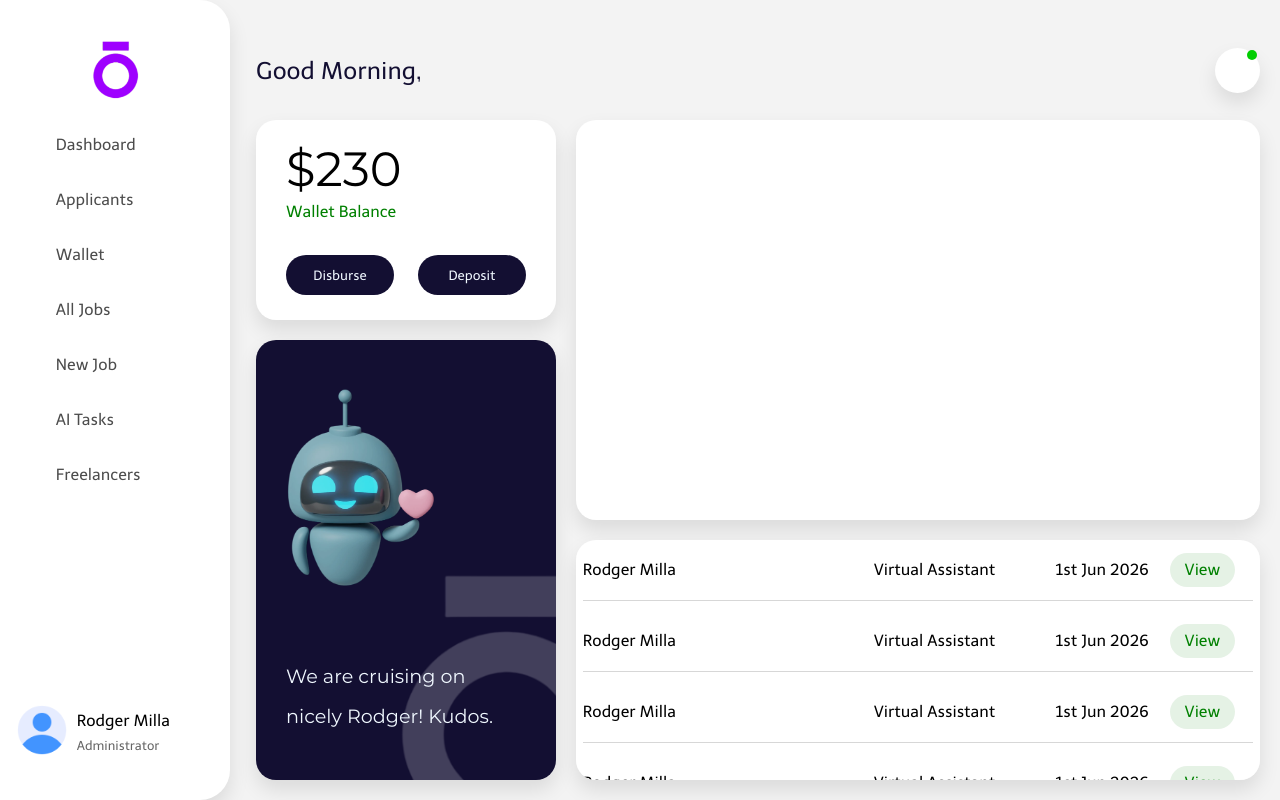
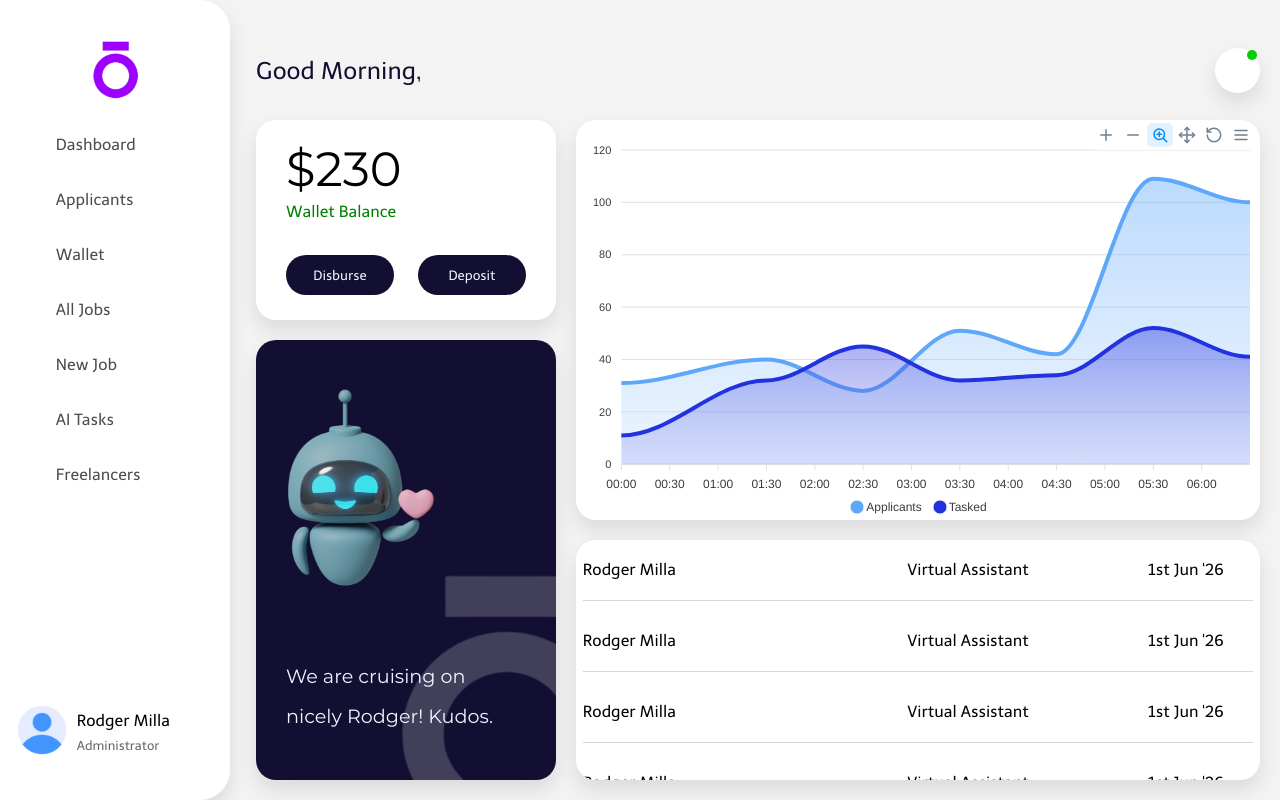
Before and after one commit to RodgerMillaDev/SolaraV2, a React (Create React App) app: page /Admin in a window 1280 px wide. Built offline with nearby package versions, Linux system fonts and the light colour scheme; some icons are missing.

Commit message:
Admin Dash Ui done

```diff
--- a/package.json
+++ b/package.json
@@ -11,6 +11,7 @@
     "@testing-library/react": "^16.3.0",
     "@testing-library/user-event": "^13.5.0",
     "aos": "^2.3.4",
+    "apexcharts": "^5.3.6",
     "firebase": "^12.7.0",
     "gsap": "^3.14.2",
     "ldrs": "^1.1.9",
--- a/src/components/admin/dashdrawer.jsx
+++ b/src/components/admin/dashdrawer.jsx
@@ -1,8 +1,55 @@
 import "../../css/admindash.css"
 import bubble from "../../media/whiteFav.png"
+import ApexCharts from "apexcharts"
 
 import heartRobot from "../../media/heartRobot.png"
+import { useEffect, useRef } from "react"
 function AdminDashDrawer(){
+
+    const adminGraph = useRef(null)
+
+    useEffect(()=>{
+    var options = {
+          series: [{
+          name: 'Applicants',
+          data: [31, 40, 28, 51, 42, 109, 100]
+        }, {
+          name: 'Tasked',
+          data: [11, 32, 45, 32, 34, 52, 41]
+        }],
+        colors:[
+            "#5EA7FA",
+            "#2332DF"
+
+        ],
+          chart: {
+          height: 400,
+          type: 'area'
+        },
+        dataLabels: {
+          enabled: false
+        },
+
+        stroke: {
+          curve: 'smooth'
+        },
+        xaxis: {
+          type: 'datetime',
+          categories: ["2018-09-19T00:00:00.000Z", "2018-09-19T01:30:00.000Z", "2018-09-19T02:30:00.000Z", "2018-09-19T03:30:00.000Z", "2018-09-19T04:30:00.000Z", "2018-09-19T05:30:00.000Z", "2018-09-19T06:30:00.000Z"]
+        },
+        tooltip: {
+          x: {
+            format: 'dd/MM/yy HH:mm'
+          },
+        },
+        };
+var chart = new ApexCharts(adminGraph.current, options);
+
+chart.render();
+
+    },[])
+
+
     return (
         <div className="adminDashDrawerPulled">
             <div className="admin-dashLeft">
@@ -30,6 +77,9 @@ function AdminDashDrawer(){
             </div>
             <div className="admin-dashRight">
                 <div className="adminGraph">
+                    <div className="adminGraphCont" ref={adminGraph}>
+
+                    </div>
 
                 </div>
                 <div className="adminApplicants">
@@ -45,12 +95,10 @@ function AdminDashDrawer(){
 
                         </div>
                         <div className="apDate">
-                            <p>1st Jun 2026</p>
+                            <p>1st Jun '26</p>
 
                         </div>
-                        <div className="apAction">
-                            <p>View</p>
-                        </div>
+
                     </div>
                     <div className="adminApplicant">
                         <div className="apName">
@@ -64,12 +112,10 @@ function AdminDashDrawer(){
 
                         </div>
                         <div className="apDate">
-                            <p>1st Jun 2026</p>
+                            <p>1st Jun '26</p>
 
                         </div>
-                        <div className="apAction">
-                            <p>View</p>
-                        </div>
+
                     </div>
                     <div className="adminApplicant">
                         <div className="apName">
@@ -83,12 +129,10 @@ function AdminDashDrawer(){
 
                         </div>
                         <div className="apDate">
-                            <p>1st Jun 2026</p>
+                            <p>1st Jun '26</p>
 
                         </div>
-                        <div className="apAction">
-                            <p>View</p>
-                        </div>
+
                     </div>
                     <div className="adminApplicant">
                         <div className="apName">
@@ -102,12 +146,10 @@ function AdminDashDrawer(){
 
                         </div>
                         <div className="apDate">
-                            <p>1st Jun 2026</p>
+                            <p>1st Jun '26</p>
 
                         </div>
-                        <div className="apAction">
-                            <p>View</p>
-                        </div>
+
                     </div>
                     <div className="adminApplicant">
                         <div className="apName">
@@ -121,12 +163,10 @@ function AdminDashDrawer(){
 
                         </div>
                         <div className="apDate">
-                            <p>1st Jun 2026</p>
+                            <p>1st Jun '26</p>
 
                         </div>
-                        <div className="apAction">
-                            <p>View</p>
-                        </div>
+
                     </div>
                     <div className="adminApplicant">
                         <div className="apName">
@@ -140,12 +180,10 @@ function AdminDashDrawer(){
 
                         </div>
                         <div className="apDate">
-                            <p>1st Jun 2026</p>
+                            <p>1st Jun '26</p>
 
                         </div>
-                        <div className="apAction">
-                            <p>View</p>
-                        </div>
+
                     </div>
 
                 </div>
--- a/src/css/admindash.css
+++ b/src/css/admindash.css
@@ -116,6 +116,7 @@
     box-shadow:  0px 10px 20px rgba(0, 0, 0, 0.1);
     border-radius: 20px;
     width: 100%;
+    overflow: hidden;
     height: 400px;
 }
 .adminApplicants{
@@ -147,26 +148,20 @@
     align-items: center;
 }
 .apProf{
-    width: 35%;
+    width: 45%;
     height: 100%;
      display: flex;
     justify-content: center;
     align-items: center;
 }
 .apDate{
-    width: 15%;
+    width: 20%;
     height: 100%;
     display: flex;
     justify-content: center;
     align-items: center;
 }
-.apAction{
-    width: 15%;
-    height: 100%;
-    display: flex;
-    justify-content: center;
-    align-items: center;
-}
+
 
 .apAction p{
     color: green;
```
Also changed, not shown: 1 other file (tests, documents, lock files or other folders).
